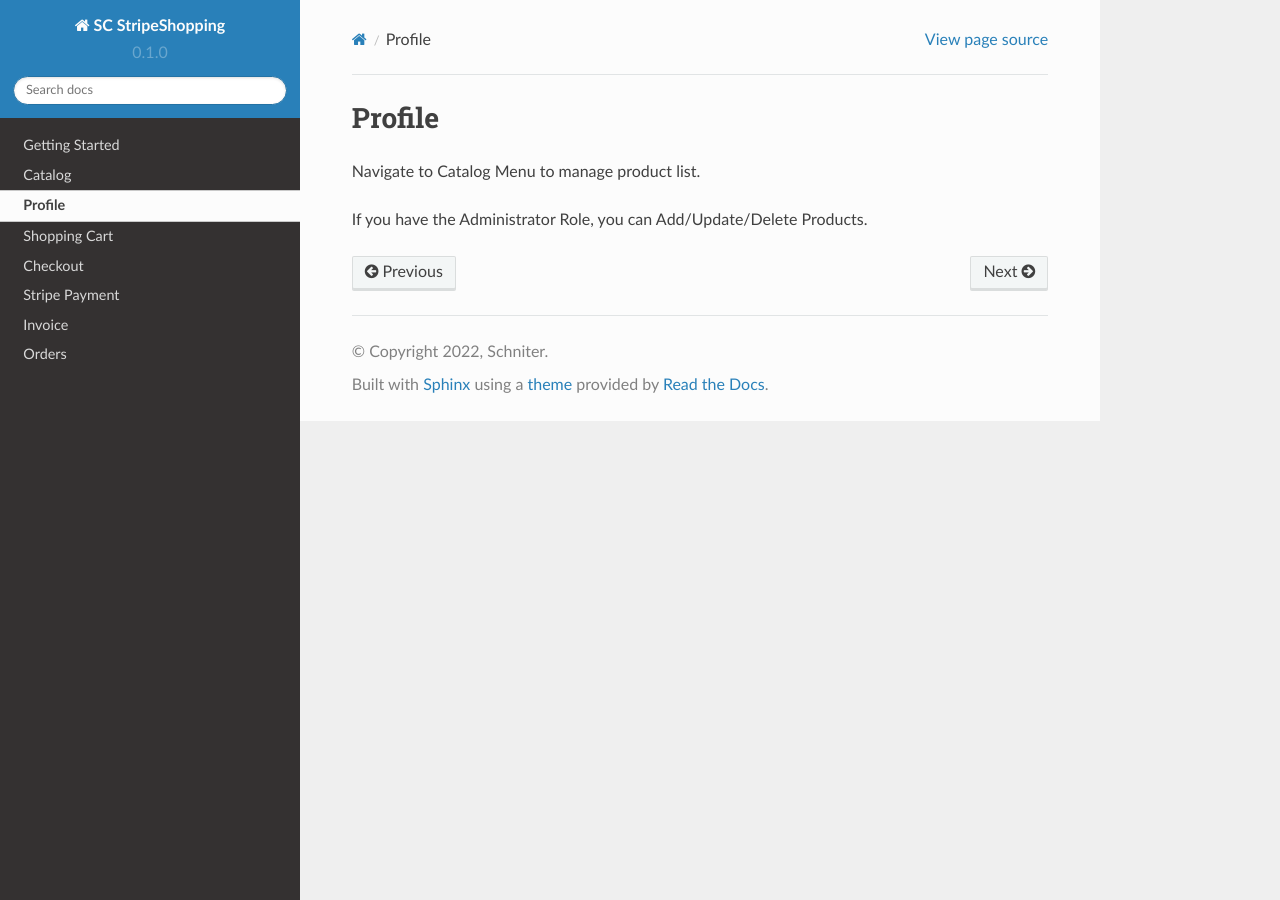
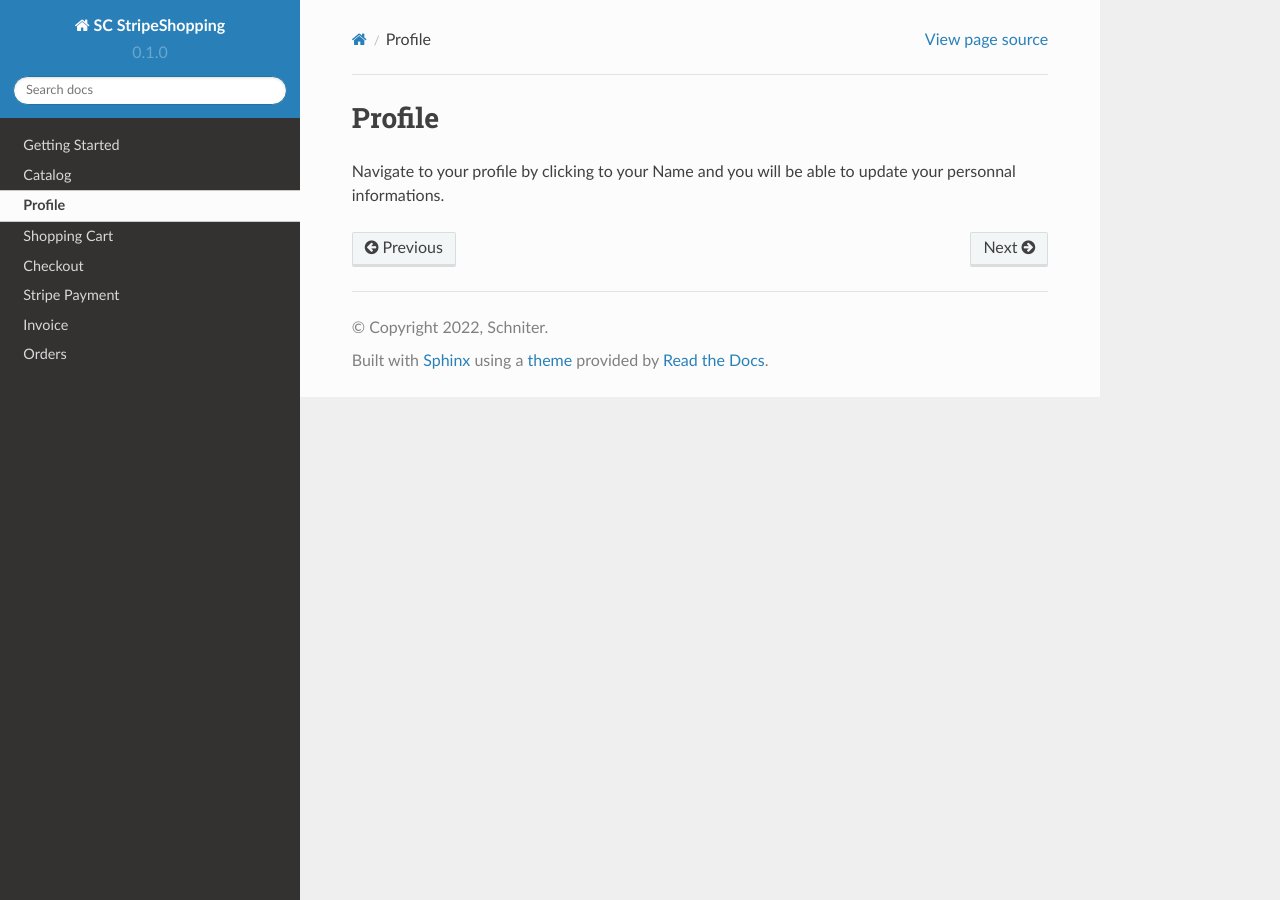
Before and after one commit to chniter/SC.StripeShoppingDoc, a Sphinx documentation site: the page built from docs/source/profile.rst, in a window 1280 px wide. Built offline with Sphinx 7.4.7 and the Read the Docs theme 2.0.0, drawn with Linux system fonts in a browser that asks for light colours.

Commit message:
Update profile.rst

```diff
--- a/docs/source/profile.rst
+++ b/docs/source/profile.rst
@@ -2,6 +2,4 @@
 Profile
 =====
 
-Navigate to Catalog Menu to manage product list.
-
-If you have the Administrator Role, you can Add/Update/Delete Products.
+Navigate to your profile by clicking to your Name and you will be able to update your personnal informations.
```
